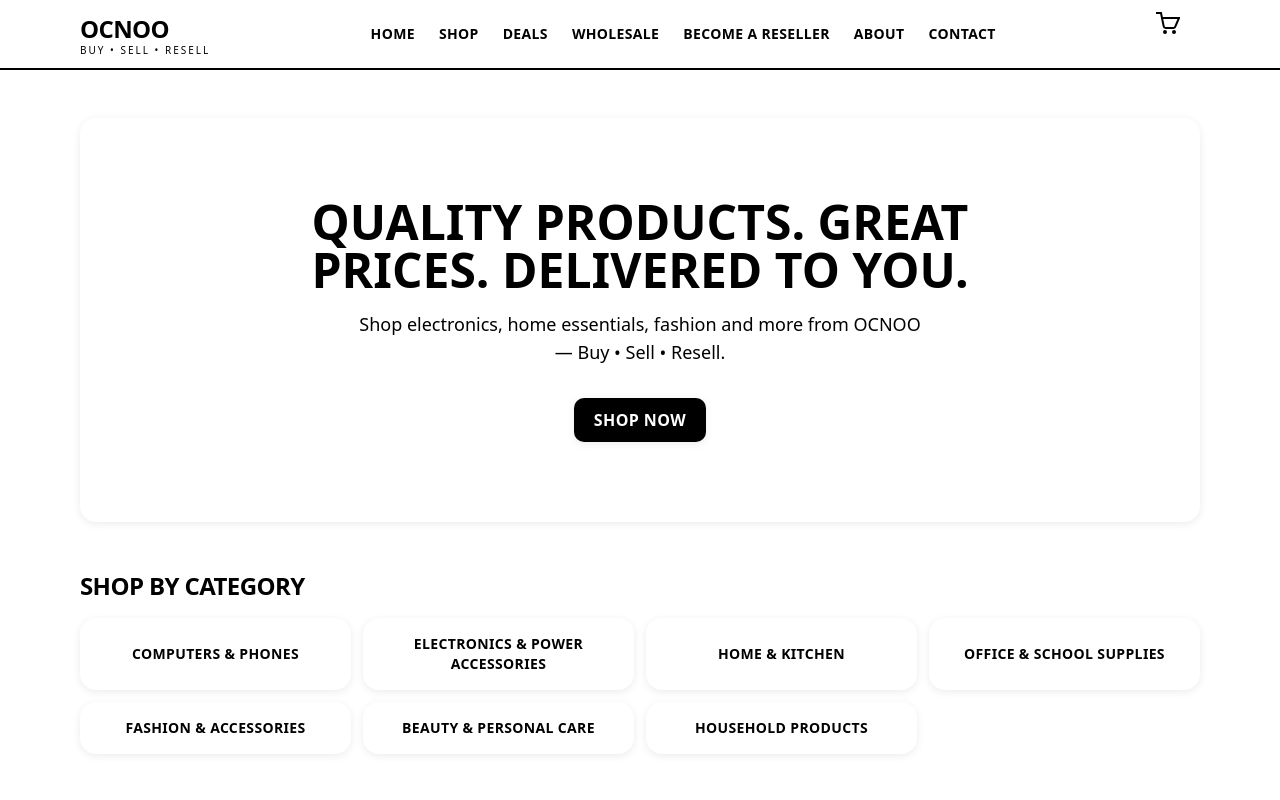
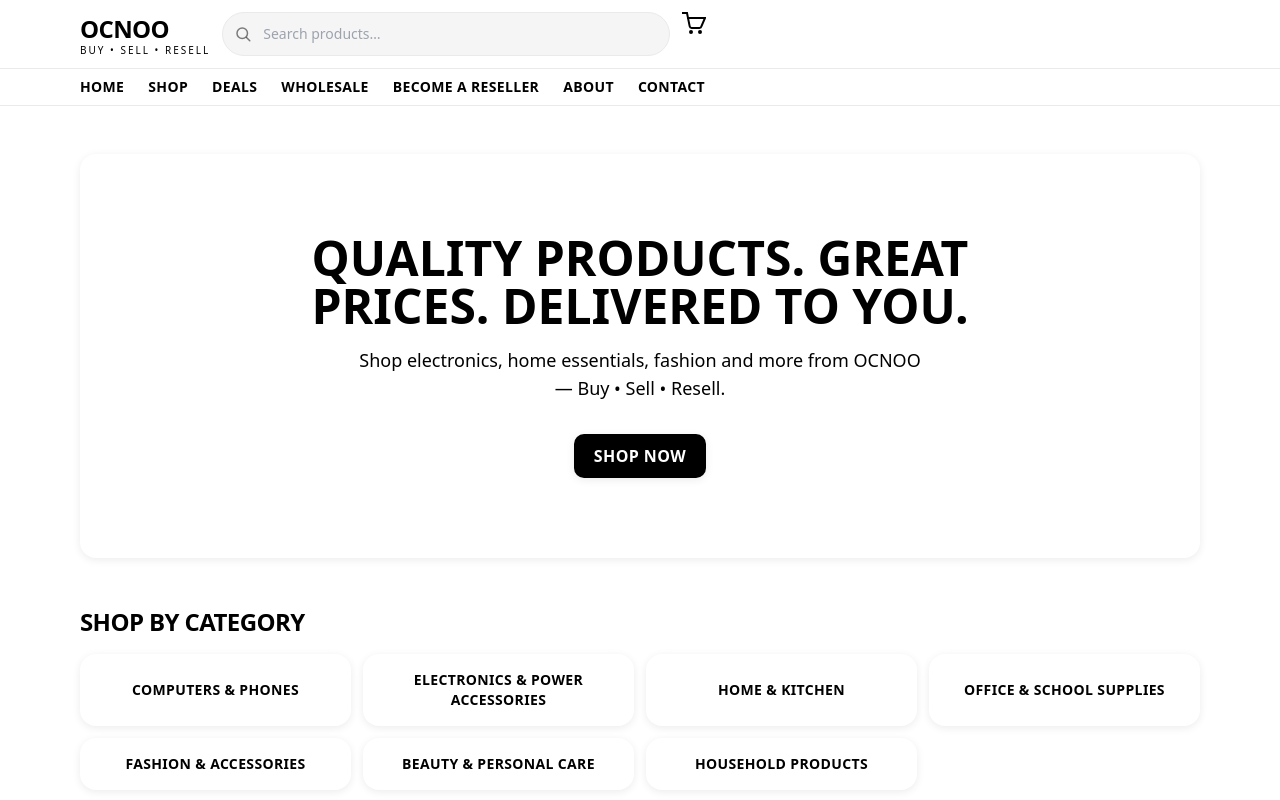
Before and after one commit to sidneycodes1/Ocnoo, a Next.js app: page / in a window 1280 px wide. Shown: the top 800 px of the page. Built offline with nearby package versions, Linux system fonts and the light colour scheme.

Commit message:
Phase 2 (redesign): sticky always-visible search bar, no location dropdown; desktop nav to its own row; softened header borders

```diff
--- a/components/layout/Header.tsx
+++ b/components/layout/Header.tsx
@@ -2,6 +2,7 @@
 
 import { useState } from "react";
 import Link from "next/link";
+import { useRouter } from "next/navigation";
 import { useCart } from "@/context/CartContext";
 import Button from "@/components/ui/Button";
 
@@ -35,14 +36,66 @@ function CartIcon() {
   );
 }
 
+function SearchIcon() {
+  return (
+    <svg
+      width="18"
+      height="18"
+      viewBox="0 0 24 24"
+      fill="none"
+      stroke="currentColor"
+      strokeWidth="2"
+      strokeLinecap="round"
+      strokeLinejoin="round"
+      aria-hidden="true"
+      className="pointer-events-none absolute left-3 top-1/2 -translate-y-1/2 text-black/50"
+    >
+      <circle cx="11" cy="11" r="7" />
+      <path d="M21 21l-4.3-4.3" />
+    </svg>
+  );
+}
+
+// Always-visible search. Submitting routes to /shop with the term as ?q=
+// (text-search filtering itself is wired in a later phase).
+function SearchBar({ className = "" }: { className?: string }) {
+  const [q, setQ] = useState("");
+  const router = useRouter();
+
+  function onSubmit(e: React.FormEvent) {
+    e.preventDefault();
+    const term = q.trim();
+    router.push(term ? `/shop?q=${encodeURIComponent(term)}` : "/shop");
+  }
+
+  return (
+    <form role="search" onSubmit={onSubmit} className={`relative ${className}`}>
+      <SearchIcon />
+      <input
+        type="search"
+        value={q}
+        onChange={(e) => setQ(e.target.value)}
+        placeholder="Search products…"
+        aria-label="Search products"
+        className="min-h-[44px] w-full rounded-full border border-line bg-surface pl-10 pr-4 font-sans text-sm focus:border-accent focus:bg-white focus:outline-none focus:ring-2 focus:ring-accent/40"
+      />
+    </form>
+  );
+}
+
 export default function Header() {
   const [open, setOpen] = useState(false);
   const { count } = useCart();
 
   return (
-    <header className="sticky top-0 z-40 border-b-2 border-black bg-white">
-      <div className="mx-auto flex max-w-6xl items-center justify-between gap-4 px-4 py-3">
-        <Link href="/" className="flex flex-col leading-none" onClick={() => setOpen(false)}>
+    <header className="sticky top-0 z-40 border-b border-line bg-white">
+      {/* Top row: logo, inline search (md+), cart, hamburger */}
+      <div className="mx-auto flex max-w-6xl items-center gap-3 px-4 py-3">
+        <Link
+          href="/"
+          className="flex shrink-0 flex-col leading-none"
+          onClick={() => setOpen(false)}
+        >
           <span className="font-sans text-2xl font-extrabold uppercase tracking-tight">
             OCNOO
           </span>
@@ -51,20 +104,9 @@ export default function Header() {
           </span>
         </Link>
 
-        {/* Desktop nav */}
-        <nav className="hidden items-center gap-6 lg:flex">
-          {NAV_LINKS.map((link) => (
-            <Link
-              key={link.label}
-              href={link.href}
-              className="font-sans text-sm font-bold uppercase tracking-wide hover:underline hover:underline-offset-4"
-            >
-              {link.label}
-            </Link>
-          ))}
-        </nav>
+        <SearchBar className="hidden md:block md:w-72 md:max-w-md lg:flex-1" />
 
-        <div className="flex items-center gap-3">
+        <div className="ml-auto flex items-center gap-3 md:ml-0">
           <Button
             href="/cart"
             variant="secondary"
@@ -79,7 +121,7 @@ export default function Header() {
             )}
           </Button>
 
-          {/* Mobile hamburger */}
+          {/* Hamburger for tablet/mobile nav */}
           <Button
             type="button"
             variant="secondary"
@@ -99,12 +141,32 @@ export default function Header() {
         </div>
       </div>
 
-      {/* Mobile menu */}
+      {/* Mobile search row (always visible) */}
+      <div className="mx-auto max-w-6xl px-4 pb-3 md:hidden">
+        <SearchBar />
+      </div>
+
+      {/* Desktop nav row (lg+) */}
+      <nav aria-label="Primary" className="hidden border-t border-line lg:block">
+        <div className="mx-auto flex max-w-6xl items-center gap-6 px-4 py-2">
+          {NAV_LINKS.map((link) => (
+            <Link
+              key={link.label}
+              href={link.href}
+              className="font-sans text-sm font-bold uppercase tracking-wide hover:text-accent hover:underline hover:underline-offset-4"
+            >
+              {link.label}
+            </Link>
+          ))}
+        </div>
+      </nav>
+
+      {/* Collapsible nav for < lg */}
       {open && (
-        <nav className="border-t-2 border-black bg-white lg:hidden">
+        <nav aria-label="Mobile" className="border-t border-line bg-white lg:hidden">
           <ul className="mx-auto flex max-w-6xl flex-col px-4">
             {NAV_LINKS.map((link) => (
-              <li key={link.label} className="border-b border-black last:border-b-0">
+              <li key={link.label} className="border-b border-line last:border-b-0">
                 <Link
                   href={link.href}
                   onClick={() => setOpen(false)}
```
